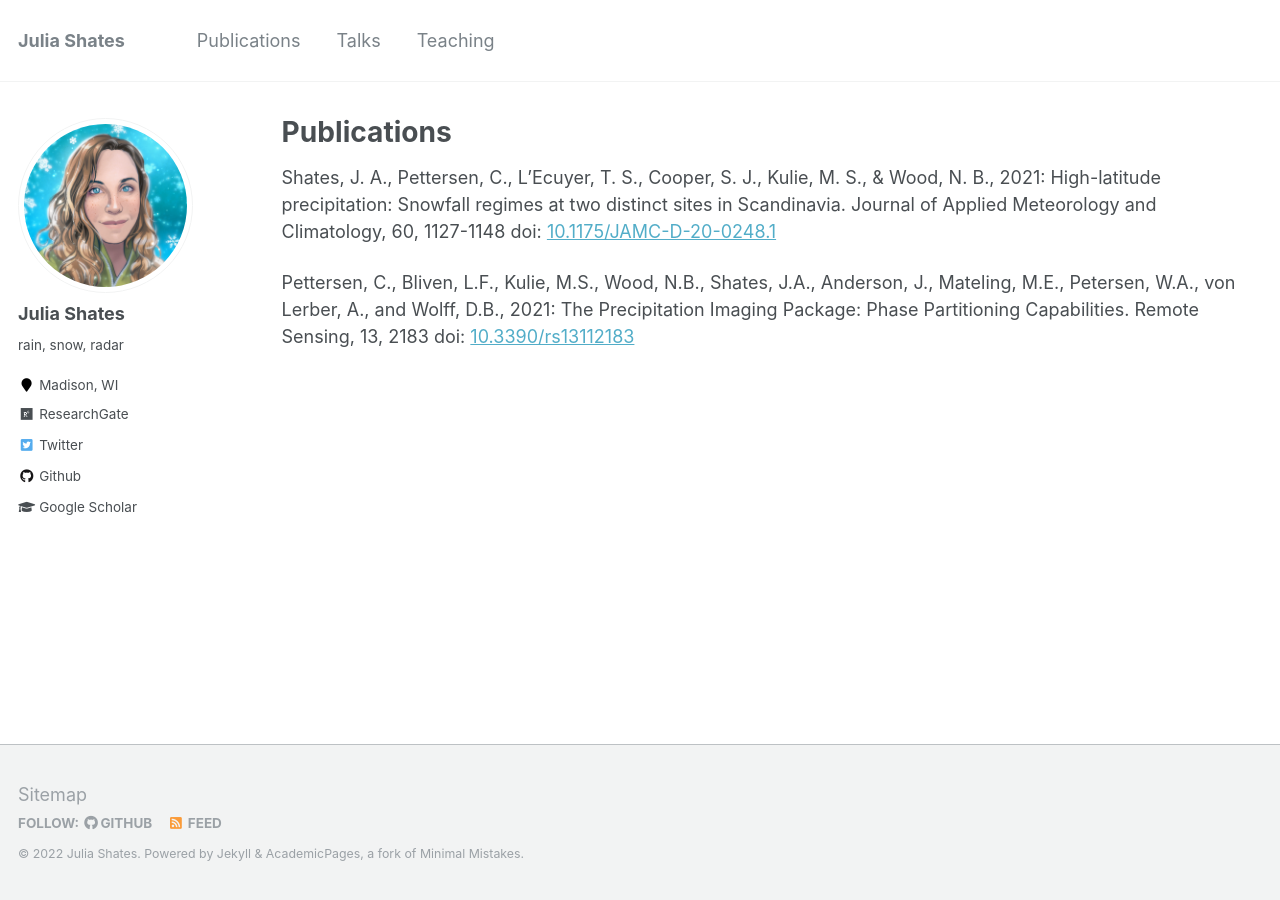
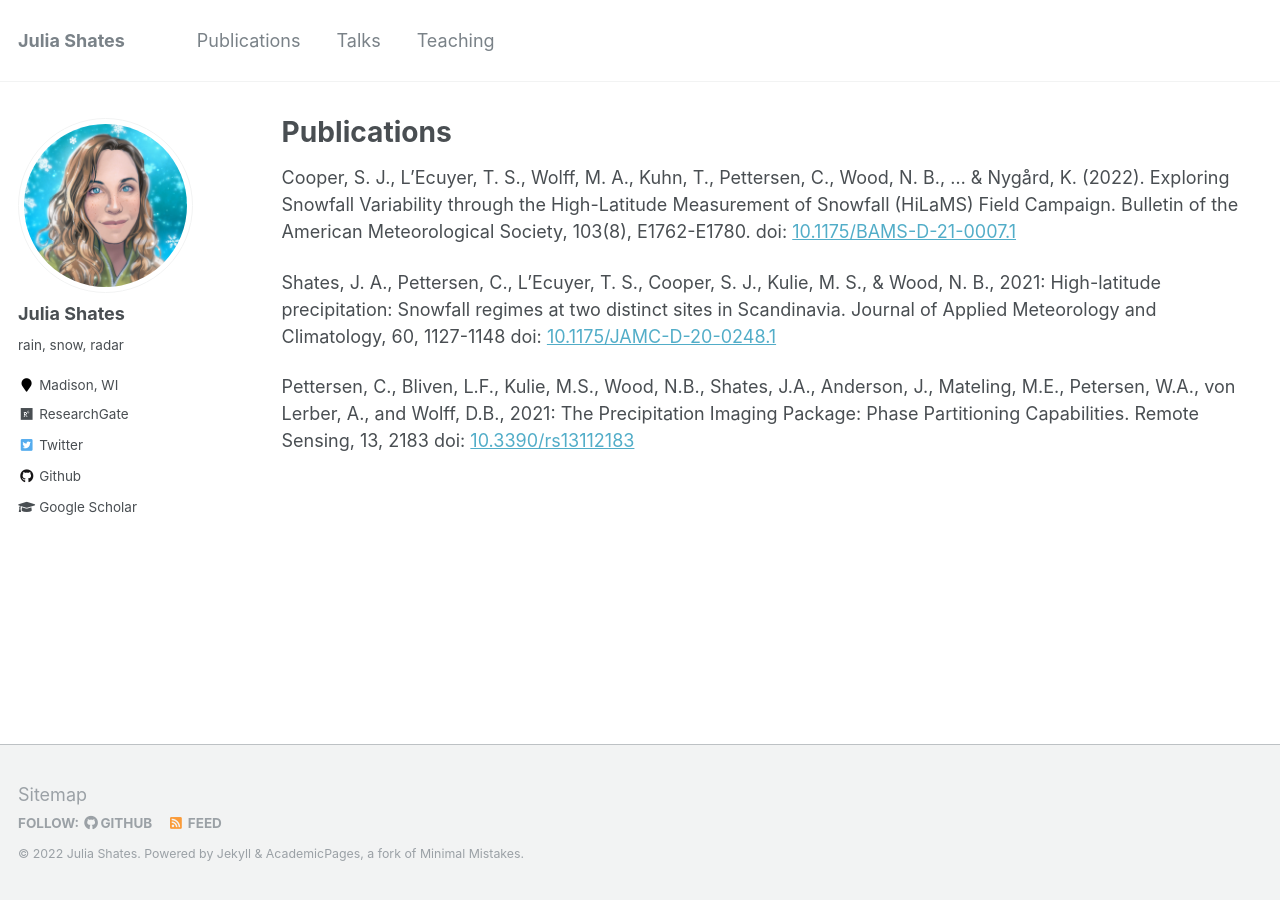
Before and after one commit to shates/shates.github.io, a Jekyll site: the page built from _pages/publications.md, in a window 1280 px wide. Built offline with Jekyll 4.4.1, drawn with Linux system fonts in a browser that asks for light colours.

Commit message:
Update publications.md

```diff
--- a/_pages/publications.md
+++ b/_pages/publications.md
@@ -4,6 +4,7 @@ title: "Publications"
 permalink: /publications/
 author_profile: true
 ---
+Cooper, S. J., L’Ecuyer, T. S., Wolff, M. A., Kuhn, T., Pettersen, C., Wood, N. B., ... & Nygård, K. (2022). Exploring Snowfall Variability through the High-Latitude Measurement of Snowfall (HiLaMS) Field Campaign. Bulletin of the American Meteorological Society, 103(8), E1762-E1780. doi: [10.1175/BAMS-D-21-0007.1](https://doi.org/10.1175/BAMS-D-21-0007.1)
 
 Shates, J. A., Pettersen, C., L’Ecuyer, T. S., Cooper, S. J., Kulie, M. S., & Wood, N. B., 2021: High-latitude precipitation: Snowfall regimes at two distinct sites in Scandinavia. Journal of Applied Meteorology and Climatology, 60, 1127-1148 doi: [10.1175/JAMC-D-20-0248.1](https://doi.org/10.1175/JAMC-D-20-0248.1)
 
```
